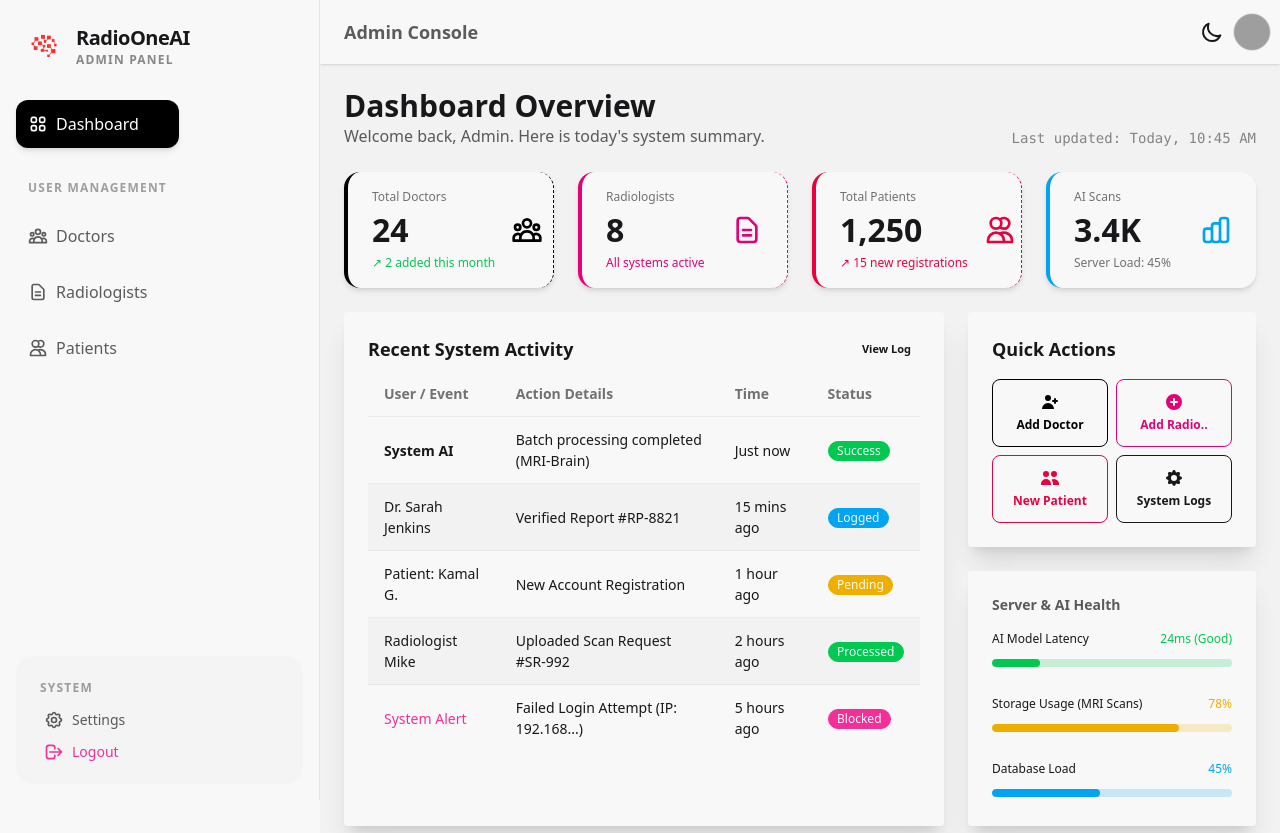
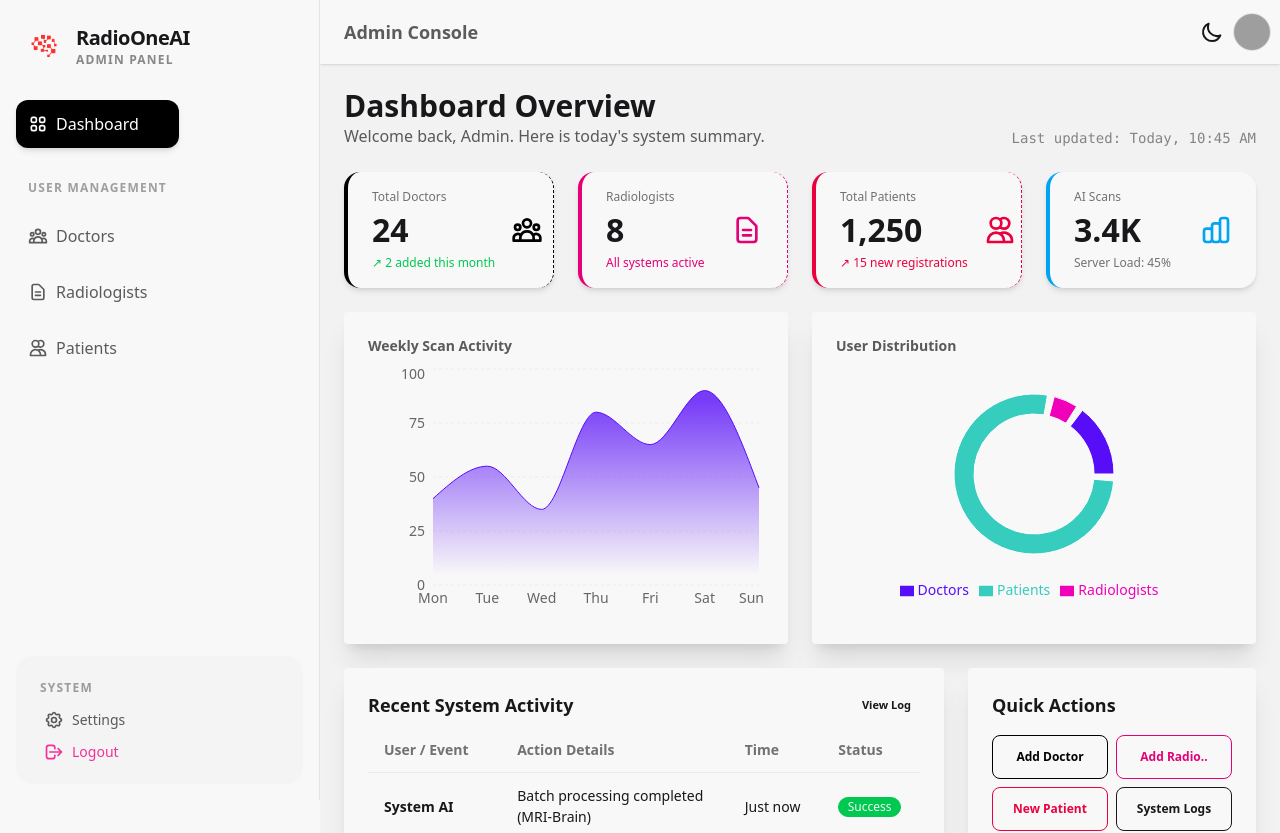
Before and after one commit to RadioOneAI/Frontend, a React (Vite) app in the folder radio-one-ai/: page /admin/dashboard in a window 1280 px wide. Shown: the top 833 px of the page. Built offline with nearby package versions, Linux system fonts and the light colour scheme; grey boxes are pictures that could not be loaded.

Commit message:
added analytics charts to admin dashboard using recharts

```diff
--- a/radio-one-ai/package.json
+++ b/radio-one-ai/package.json
@@ -17,6 +17,7 @@
     "react-countup": "^6.5.3",
     "react-dom": "^19.2.0",
     "react-router-dom": "^7.11.0",
+    "recharts": "^3.6.0",
     "tailwindcss": "^4.1.18"
   },
   "devDependencies": {
--- /dev/null
+++ b/radio-one-ai/src/component/DashboardCharts.jsx
@@ -0,0 +1,83 @@
+import React from 'react';
+import { AreaChart, Area, XAxis, YAxis, CartesianGrid, Tooltip, ResponsiveContainer, PieChart, Pie, Cell, Legend } from 'recharts';
+
+export default function DashboardCharts() {
+
+  // Dummy Data for Scans (Area Chart)
+  const scanData = [
+    { name: 'Mon', scans: 40 },
+    { name: 'Tue', scans: 55 },
+    { name: 'Wed', scans: 35 },
+    { name: 'Thu', scans: 80 },
+    { name: 'Fri', scans: 65 },
+    { name: 'Sat', scans: 90 },
+    { name: 'Sun', scans: 45 },
+  ];
+
+  // Dummy Data for Users (Pie Chart)
+  const userData = [
+    { name: 'Doctors', value: 24 },
+    { name: 'Radiologists', value: 8 },
+    { name: 'Patients', value: 125 },
+  ];
+
+  const COLORS = ['#570DF8', '#F000B8', '#37CDBE']; // DaisyUI Primary, Secondary, Accent
+
+  return (
+    <div className="grid grid-cols-1 lg:grid-cols-2 gap-6 mt-6">
+
+      {/* --- CHART 1: WEEKLY SCAN ACTIVITY --- */}
+      <div className="card bg-base-100 shadow-xl">
+        <div className="card-body">
+          <h2 className="card-title text-sm opacity-70">Weekly Scan Activity</h2>
+          <div className="h-64 w-full">
+            <ResponsiveContainer width="100%" height="100%">
+              <AreaChart data={scanData}>
+                <defs>
+                  <linearGradient id="colorScans" x1="0" y1="0" x2="0" y2="1">
+                    <stop offset="5%" stopColor="#570DF8" stopOpacity={0.8}/>
+                    <stop offset="95%" stopColor="#570DF8" stopOpacity={0}/>
+                  </linearGradient>
+                </defs>
+                <CartesianGrid strokeDasharray="3 3" vertical={false} opacity={0.3} />
+                <XAxis dataKey="name" axisLine={false} tickLine={false} />
+                <YAxis axisLine={false} tickLine={false} />
+                <Tooltip contentStyle={{ backgroundColor: '#fff', borderRadius: '10px', border: 'none', boxShadow: '0 4px 6px -1px rgb(0 0 0 / 0.1)' }} />
+                <Area type="monotone" dataKey="scans" stroke="#570DF8" fillOpacity={1} fill="url(#colorScans)" />
+              </AreaChart>
+            </ResponsiveContainer>
+          </div>
+        </div>
+      </div>
+
+      {/* --- CHART 2: USER DISTRIBUTION --- */}
+      <div className="card bg-base-100 shadow-xl">
+        <div className="card-body">
+          <h2 className="card-title text-sm opacity-70">User Distribution</h2>
+          <div className="h-64 w-full flex items-center justify-center">
+            <ResponsiveContainer width="100%" height="100%">
+              <PieChart>
+                <Pie
+                  data={userData}
+                  cx="50%"
+                  cy="50%"
+                  innerRadius={60}
+                  outerRadius={80}
+                  paddingAngle={5}
+                  dataKey="value"
+                >
+                  {userData.map((entry, index) => (
+                    <Cell key={`cell-${index}`} fill={COLORS[index % COLORS.length]} />
+                  ))}
+                </Pie>
+                <Tooltip />
+                <Legend verticalAlign="bottom" height={36}/>
+              </PieChart>
+            </ResponsiveContainer>
+          </div>
+        </div>
+      </div>
+
+    </div>
+  );
+}
--- a/radio-one-ai/src/pages/Admin/DashboardHome.jsx
+++ b/radio-one-ai/src/pages/Admin/DashboardHome.jsx
@@ -1,5 +1,6 @@
 import React from "react";
 import { Link } from "react-router-dom";
+import DashboardCharts from "../../component/DashboardCharts"; // <--- Import Component
 
 export default function DashboardHome() {
   return (
@@ -16,8 +17,7 @@ export default function DashboardHome() {
 
       {/* --- STATS ROW --- */}
       <div className="grid grid-cols-1 md:grid-cols-2 lg:grid-cols-4 gap-6">
-
-        {/* Doctors Stat */}
+        {/* Doctors */}
         <div className="stat bg-base-100 shadow-md rounded-2xl border-l-4 border-primary">
           <div className="stat-figure text-primary">
             <svg xmlns="http://www.w3.org/2000/svg" fill="none" viewBox="0 0 24 24" className="inline-block w-8 h-8 stroke-current"><path strokeLinecap="round" strokeLinejoin="round" strokeWidth="2" d="M17 20h5v-2a3 3 0 00-5.356-1.857M17 20H7m10 0v-2c0-.656-.126-1.283-.356-1.857M7 20H2v-2a3 3 0 015.356-1.857M7 20v-2c0-.656.126-1.283.356-1.857m0 0a5.002 5.002 0 019.288 0M15 7a3 3 0 11-6 0 3 3 0 016 0zm6 3a2 2 0 11-4 0 2 2 0 014 0zM7 10a2 2 0 11-4 0 2 2 0 014 0z"></path></svg>
@@ -26,8 +26,7 @@ export default function DashboardHome() {
           <div className="stat-value">24</div>
           <div className="stat-desc text-success">↗︎ 2 added this month</div>
         </div>
-
-        {/* Radiologists Stat */}
+        {/* Radiologists */}
         <div className="stat bg-base-100 shadow-md rounded-2xl border-l-4 border-secondary">
           <div className="stat-figure text-secondary">
             <svg xmlns="http://www.w3.org/2000/svg" fill="none" viewBox="0 0 24 24" className="inline-block w-8 h-8 stroke-current"><path strokeLinecap="round" strokeLinejoin="round" strokeWidth="2" d="M9 12h6m-6 4h6m2 5H7a2 2 0 01-2-2V5a2 2 0 012-2h5.586a1 1 0 01.707.293l5.414 5.414a1 1 0 01.293.707V19a2 2 0 01-2 2z"></path></svg>
@@ -36,8 +35,7 @@ export default function DashboardHome() {
           <div className="stat-value">8</div>
           <div className="stat-desc text-secondary">All systems active</div>
         </div>
-
-        {/* Patients Stat (NEW) */}
+        {/* Patients */}
         <div className="stat bg-base-100 shadow-md rounded-2xl border-l-4 border-accent">
           <div className="stat-figure text-accent">
             <svg xmlns="http://www.w3.org/2000/svg" fill="none" viewBox="0 0 24 24" className="inline-block w-8 h-8 stroke-current"><path strokeLinecap="round" strokeLinejoin="round" strokeWidth="2" d="M12 4.354a4 4 0 110 5.292M15 21H3v-1a6 6 0 0112 0v1zm0 0h6v-1a6 6 0 00-9-5.197M13 7a4 4 0 11-8 0 4 4 0 018 0z"></path></svg>
@@ -46,8 +44,7 @@ export default function DashboardHome() {
           <div className="stat-value">1,250</div>
           <div className="stat-desc text-accent">↗︎ 15 new registrations</div>
         </div>
-
-        {/* Scans Processed Stat */}
+        {/* Scans */}
         <div className="stat bg-base-100 shadow-md rounded-2xl border-l-4 border-info">
           <div className="stat-figure text-info">
             <svg xmlns="http://www.w3.org/2000/svg" fill="none" viewBox="0 0 24 24" className="inline-block w-8 h-8 stroke-current"><path strokeLinecap="round" strokeLinejoin="round" strokeWidth="2" d="M9 19v-6a2 2 0 00-2-2H5a2 2 0 00-2 2v6a2 2 0 002 2h2a2 2 0 002-2zm0 0V9a2 2 0 012-2h2a2 2 0 012 2v10m-6 0a2 2 0 002 2h2a2 2 0 002-2m0 0V5a2 2 0 012-2h2a2 2 0 012 2v14a2 2 0 01-2 2h-2a2 2 0 01-2-2z"></path></svg>
@@ -56,12 +53,15 @@ export default function DashboardHome() {
           <div className="stat-value">3.4K</div>
           <div className="stat-desc">Server Load: 45%</div>
         </div>
-
       </div>
 
+      {/* --- CHARTS SECTION (NEW) --- */}
+      <DashboardCharts />
+
+      {/* --- ACTIVITY & QUICK ACTIONS --- */}
       <div className="grid grid-cols-1 lg:grid-cols-3 gap-6">
 
-        {/* --- LEFT COLUMN: RECENT ACTIVITY --- */}
+        {/* Recent Activity */}
         <div className="lg:col-span-2 card bg-base-100 shadow-xl">
           <div className="card-body">
             <h2 className="card-title justify-between">
@@ -97,84 +97,33 @@ export default function DashboardHome() {
                     <td>1 hour ago</td>
                     <td><span className="badge badge-warning badge-sm">Pending</span></td>
                   </tr>
-                  <tr>
-                    <td>Radiologist Mike</td>
-                    <td>Uploaded Scan Request #SR-992</td>
-                    <td>2 hours ago</td>
-                    <td><span className="badge badge-success badge-sm">Processed</span></td>
-                  </tr>
-                  <tr>
-                    <td className="text-error">System Alert</td>
-                    <td>Failed Login Attempt (IP: 192.168...)</td>
-                    <td>5 hours ago</td>
-                    <td><span className="badge badge-error badge-sm">Blocked</span></td>
-                  </tr>
                 </tbody>
               </table>
             </div>
           </div>
         </div>
 
-        {/* --- RIGHT COLUMN: QUICK ACTIONS & HEALTH --- */}
+        {/* Quick Actions & Health */}
         <div className="space-y-6">
-
-          {/* Quick Actions */}
           <div className="card bg-base-100 shadow-xl">
             <div className="card-body">
               <h2 className="card-title">Quick Actions</h2>
               <div className="grid grid-cols-2 gap-2 mt-2">
-                <Link to="/admin/doctors" className="btn btn-outline btn-primary btn-sm h-auto py-3 flex flex-col gap-1">
-                  <svg xmlns="http://www.w3.org/2000/svg" className="h-5 w-5" viewBox="0 0 20 20" fill="currentColor"><path d="M8 9a3 3 0 100-6 3 3 0 000 6zM8 11a6 6 0 016 6H2a6 6 0 016-6zM16 7a1 1 0 10-2 0v1h-1a1 1 0 100 2h1v1a1 1 0 102 0v-1h1a1 1 0 100-2h-1V7z" /></svg>
-                  Add Doctor
-                </Link>
-                <Link to="/admin/radiologists" className="btn btn-outline btn-secondary btn-sm h-auto py-3 flex flex-col gap-1">
-                  <svg xmlns="http://www.w3.org/2000/svg" className="h-5 w-5" viewBox="0 0 20 20" fill="currentColor"><path fillRule="evenodd" d="M10 18a8 8 0 100-16 8 8 0 000 16zm1-11a1 1 0 10-2 0v2H7a1 1 0 100 2h2v2a1 1 0 102 0v-2h2a1 1 0 100-2h-2V7z" clipRule="evenodd" /></svg>
-                  Add Radio..
-                </Link>
-                <Link to="/admin/patients" className="btn btn-outline btn-accent btn-sm h-auto py-3 flex flex-col gap-1">
-                  <svg xmlns="http://www.w3.org/2000/svg" className="h-5 w-5" viewBox="0 0 20 20" fill="currentColor"><path d="M9 6a3 3 0 11-6 0 3 3 0 016 0zM17 6a3 3 0 11-6 0 3 3 0 016 0zM12.93 17c.046-.327.07-.66.07-1a6.97 6.97 0 00-1.5-4.33A5 5 0 0119 16v1h-6.07zM6 11a5 5 0 015 5v1H1v-1a5 5 0 015-5z" /></svg>
-                  New Patient
-                </Link>
-                <Link to="/admin/settings" className="btn btn-outline btn-neutral btn-sm h-auto py-3 flex flex-col gap-1">
-                  <svg xmlns="http://www.w3.org/2000/svg" className="h-5 w-5" viewBox="0 0 20 20" fill="currentColor"><path fillRule="evenodd" d="M11.49 3.17c-.38-1.56-2.6-1.56-2.98 0a1.532 1.532 0 01-2.286.948c-1.372-.836-2.942.734-2.106 2.106.54.886.061 2.042-.947 2.287-1.561.379-1.561 2.6 0 2.978a1.532 1.532 0 01.947 2.287c-.836 1.372.734 2.942 2.106 2.106a1.532 1.532 0 012.287.947c.379 1.561 2.6 1.561 2.978 0a1.533 1.533 0 012.287-.947c1.372.836 2.942-.734 2.106-2.106a1.533 1.533 0 01.947-2.287c1.561-.379 1.561-2.6 0-2.978a1.532 1.532 0 01-.947-2.287c.836-1.372-.734-2.942-2.106-2.106a1.532 1.532 0 01-2.287-.947zM10 13a3 3 0 100-6 3 3 0 000 6z" clipRule="evenodd" /></svg>
-                  System Logs
-                </Link>
+                <Link to="/admin/doctors" className="btn btn-outline btn-primary btn-sm h-auto py-3 flex flex-col gap-1">Add Doctor</Link>
+                <Link to="/admin/radiologists" className="btn btn-outline btn-secondary btn-sm h-auto py-3 flex flex-col gap-1">Add Radio..</Link>
+                <Link to="/admin/patients" className="btn btn-outline btn-accent btn-sm h-auto py-3 flex flex-col gap-1">New Patient</Link>
+                <Link to="/admin/settings" className="btn btn-outline btn-neutral btn-sm h-auto py-3 flex flex-col gap-1">System Logs</Link>
               </div>
             </div>
           </div>
 
-          {/* System Health */}
           <div className="card bg-base-100 shadow-xl">
             <div className="card-body">
               <h2 className="card-title text-sm opacity-70">Server & AI Health</h2>
-
-              <div className="mt-2">
-                <div className="flex justify-between text-xs mb-1">
-                  <span>AI Model Latency</span>
-                  <span className="text-success">24ms (Good)</span>
-                </div>
-                <progress className="progress progress-success w-full" value="20" max="100"></progress>
-              </div>
-
-              <div className="mt-4">
-                <div className="flex justify-between text-xs mb-1">
-                  <span>Storage Usage (MRI Scans)</span>
-                  <span className="text-warning">78%</span>
-                </div>
-                <progress className="progress progress-warning w-full" value="78" max="100"></progress>
-              </div>
-
-              <div className="mt-4">
-                <div className="flex justify-between text-xs mb-1">
-                  <span>Database Load</span>
-                  <span className="text-info">45%</span>
-                </div>
-                <progress className="progress progress-info w-full" value="45" max="100"></progress>
-              </div>
-
+              <div className="mt-2"><div className="flex justify-between text-xs mb-1"><span>AI Model Latency</span><span className="text-success">24ms (Good)</span></div><progress className="progress progress-success w-full" value="20" max="100"></progress></div>
+              <div className="mt-4"><div className="flex justify-between text-xs mb-1"><span>Storage Usage</span><span className="text-warning">78%</span></div><progress className="progress progress-warning w-full" value="78" max="100"></progress></div>
             </div>
           </div>
-
         </div>
 
       </div>
```
Also changed, not shown: 1 other file (tests, documents, lock files or other folders).
